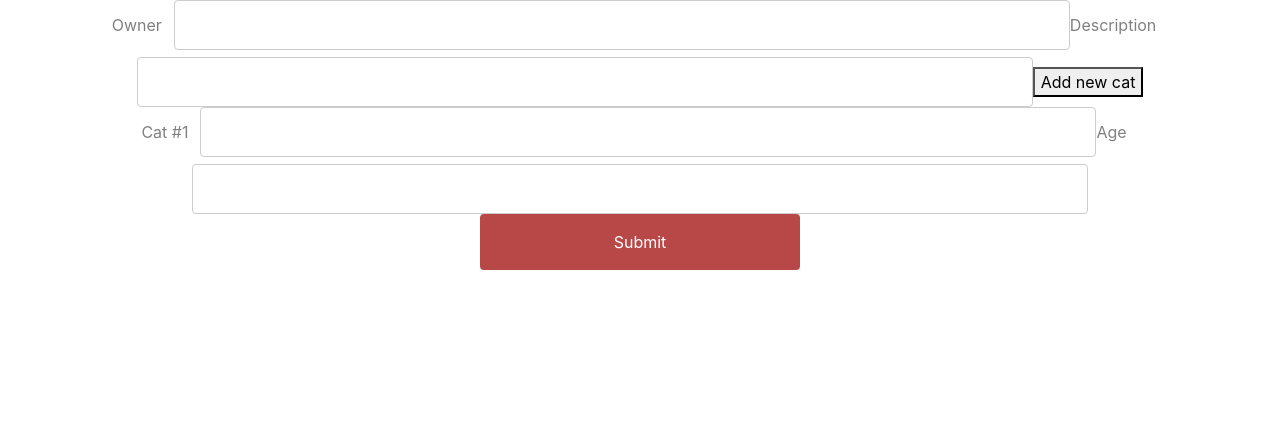
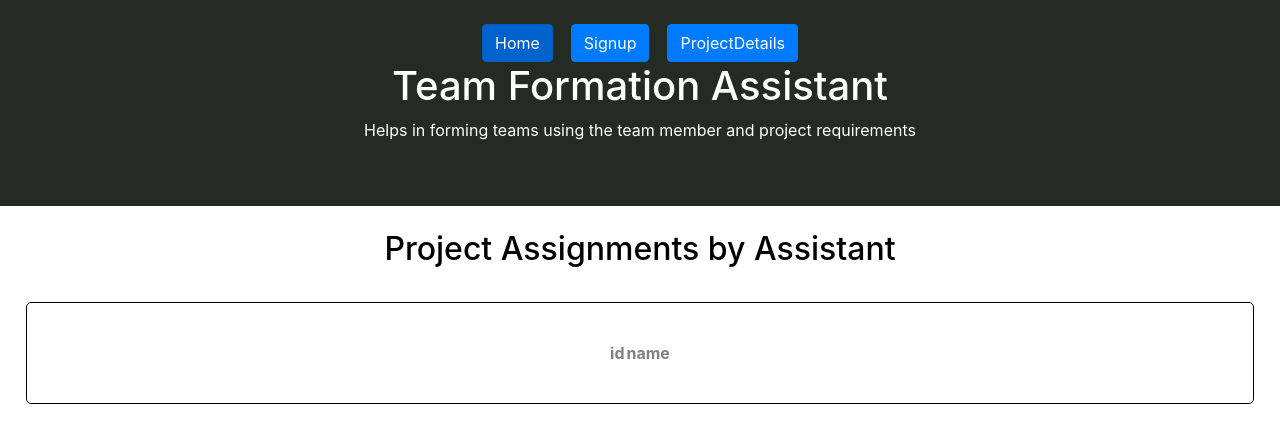
Before and after one commit to lokesh45/TeamFormationAssistant, a React (Create React App) app: page / in a window 1280 px wide. Shown: the top 442 px of the page. Built offline with nearby package versions, Linux system fonts and the light colour scheme.

Commit message:
Add team members dynamically

```diff
--- a/src/App.js
+++ b/src/App.js
@@ -3,7 +3,7 @@ import {
   Switch,
   Route
 } from "react-router-dom";
-import Form from './fullform';
+import Home from './Home';
 import Signup from './Signup';
 import ProjectDetails from './ProjectDetails';
 import './App.css';
@@ -44,7 +44,7 @@ class App extends Component {
           the URL because all URLs begin with a /. So that's
           why we put this one last of all */}
       <Route path="/">
-        <Form />
+        <Home />
       </Route>
     </Switch>
   </div>
--- a/src/ProjectDetails.js
+++ b/src/ProjectDetails.js
@@ -6,6 +6,7 @@ class ProjectDetails extends Component {
     constructor(props) {
         super(props);
         this.state = {
+            formflag: this.props.formflag,
             teamMembers: [
                 {
                     languagepreferred: "",
@@ -22,10 +23,14 @@ class ProjectDetails extends Component {
         };
     }
     handleChange = (e) => {
-        if (["languagepreferred", "skill", "memberrole", "availablehoursperweek", "skillweight", "experienceweight", "hoursweight", "languageweight", "budgetweight"].includes(e.target.className) ) {
-            console.log(this.state)
+
+        console.log(this.state)
+        var tempclassname = e.target.className.split(" ");
+        console.log(tempclassname, e.target.dataset.id,e.target.className)
+        if (["languagepreferred", "skill", "memberrole", "availablehoursperweek", "skillweight", "experienceweight", "hoursweight", "languageweight", "budgetweight"].includes(tempclassname[0]) ) {
+
             let teamMembers = [...this.state.teamMembers]
-          teamMembers[e.target.dataset.id][e.target.className] = e.target.value.toUpperCase()
+          teamMembers[e.target.dataset.id][tempclassname[0]] = e.target.value.toUpperCase()
           this.setState({ teamMembers }, () => console.log(this.state.teamMembers))
         } else {
           this.setState({ [e.target.name]: e.target.value.toUpperCase() })
--- a/src/Signup.js
+++ b/src/Signup.js
@@ -7,9 +7,8 @@ class Signup extends Component {
   {
     super(props);
     this.state={
-      formflag: this.props.formflag,
+      formflag: this.props.formflag
     }
-    console.log(props[0]);
   }
   handlChange= (event) =>{
     event.preventDefault();
--- a/src/fullform.js
+++ /dev/null
@@ -1,66 +0,0 @@
-
-import React from "react"
-class Form extends React.Component {
-  state = {
-    cats: [{name:"", age:""}],
-    owner: "",
-    description: ""
-  }
-handleChange = (e) => {
-    if (["name", "age"].includes(e.target.className) ) {
-      console.log(this.state)
-      let cats = [...this.state.cats]
-      cats[e.target.dataset.id][e.target.className] = e.target.value.toUpperCase()
-      this.setState({ cats }, () => console.log(this.state.cats))
-    } else {
-      this.setState({ [e.target.name]: e.target.value.toUpperCase() })
-    }
-  }
-addCat = (e) => {
-    this.setState((prevState) => ({
-      cats: [...prevState.cats, {name:"", age:""}],
-    }));
-  }
-handleSubmit = (e) => { e.preventDefault() }
-render() {
-    let {owner, description, cats} = this.state
-    return (
-      <form onSubmit={this.handleSubmit} onChange={this.handleChange} >
-        <label htmlFor="name">Owner</label>
-        <input type="text" name="owner" id="owner" value={owner} />
-        <label htmlFor="description">Description</label>
-        <input type="text" name="description" id="description" value={description} />
-        <button onClick={this.addCat}>Add new cat</button>
-        {
-          cats.map((val, idx)=> {
-            let catId = `cat-${idx}`, ageId = `age-${idx}`
-            return (
-              <div key={idx}>
-                <label htmlFor={catId}>{`Cat #${idx + 1}`}</label>
-                <input
-                  type="text"
-                  name={catId}
-                  data-id={idx}
-                  id={catId}
-                  value={cats[idx].name}
-                  className="name"
-                />
-                <label htmlFor={ageId}>Age</label>
-                <input
-                  type="text"
-                  name={ageId}
-                  data-id={idx}
-                  id={ageId}
-                  value={cats[idx].age}
-                  className="age"
-                />
-              </div>
-            )
-          })
-        }
-        <input type="submit" value="Submit" />
-      </form>
-    )
-  }
-}
-export default Form
```
Also changed, not shown: 1 other file (tests, documents, lock files or other folders).
